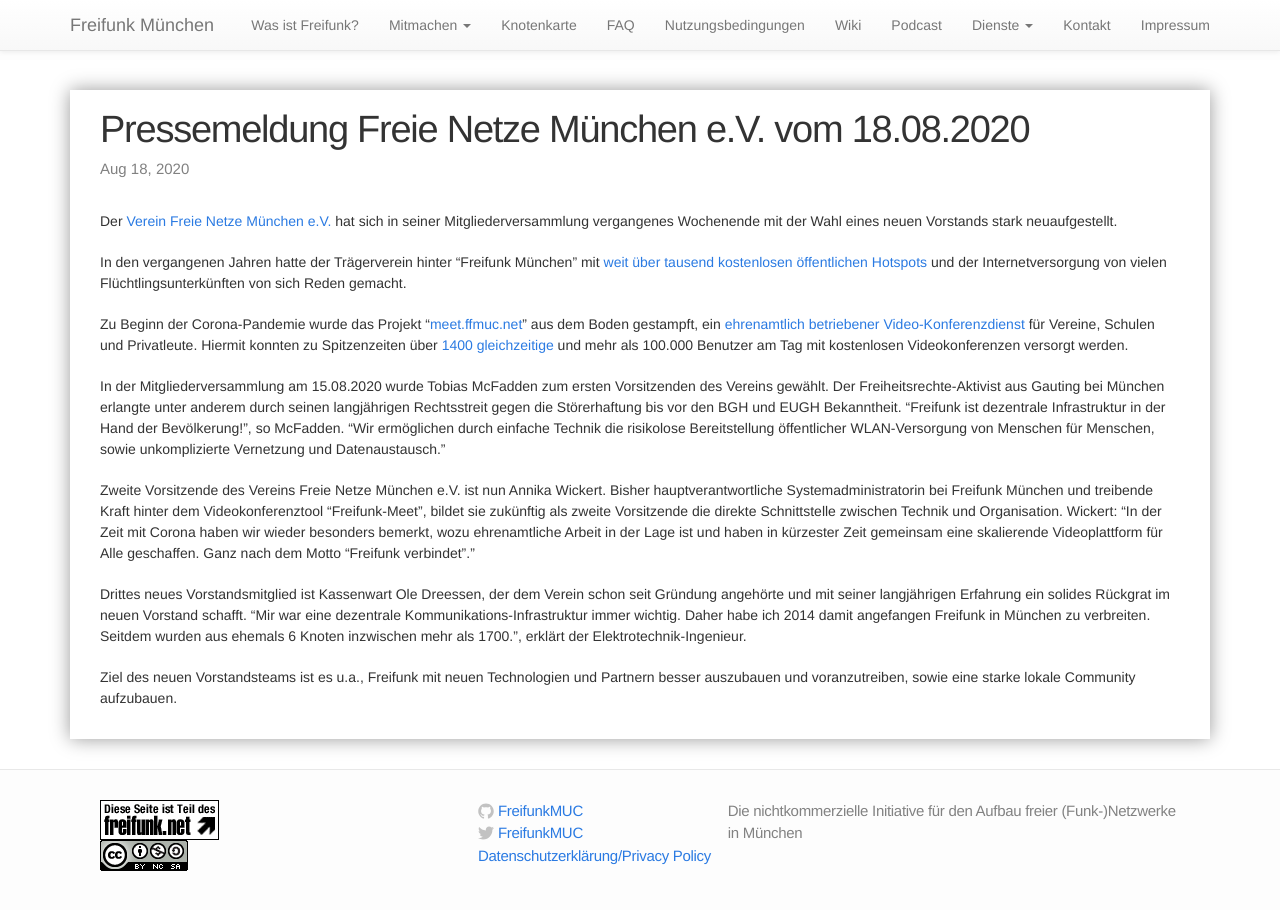
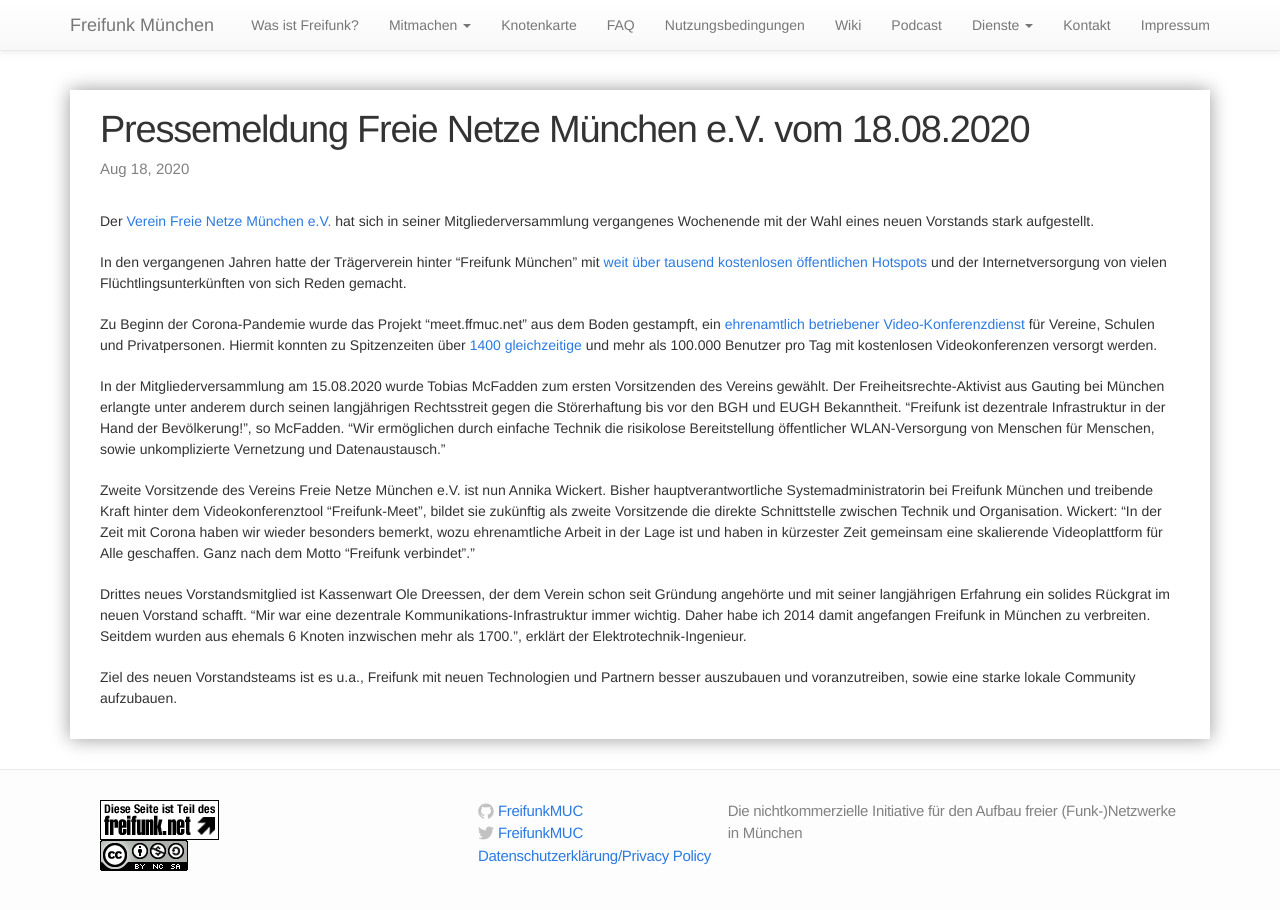
Before and after one commit to freifunkMUC/freifunkmuc.github.io, a Jekyll site: the page built from _posts/2020-08-18-pressemitteilung-fnmuc.markdown, in a window 1280 px wide and 926 px high. Shown: the top 910 px of the window. Built offline with Jekyll 4.4.1, drawn with Linux system fonts in a browser that asks for light colours.

Commit message:
Update 2020-08-18-pressemitteilung-fnmuc.markdown

```diff
--- a/_posts/2020-08-18-pressemitteilung-fnmuc.markdown
+++ b/_posts/2020-08-18-pressemitteilung-fnmuc.markdown
@@ -4,12 +4,11 @@ title:  "Pressemeldung Freie Netze München e.V. vom 18.08.2020"
 date:   2020-08-18 10:43:00
 categories: freifunkmuc
 ---
-
-Der [Verein Freie Netze München e.V.](https://ffmuc.net/wiki/doku.php?id=ev:gruendung) hat sich in seiner Mitgliederversammlung vergangenes Wochenende mit der Wahl eines neuen Vorstands stark neuaufgestellt.
+Der [Verein Freie Netze München e.V.](https://ffmuc.net/wiki/doku.php?id=ev:gruendung) hat sich in seiner Mitgliederversammlung vergangenes Wochenende mit der Wahl eines neuen Vorstands stark aufgestellt.
 
 In den vergangenen Jahren hatte der Trägerverein hinter "Freifunk München" mit [weit über tausend kostenlosen öffentlichen Hotspots](https://map.ffmuc.net) und der Internetversorgung von vielen Flüchtlingsunterkünften von sich Reden gemacht.
 
-Zu Beginn der Corona-Pandemie wurde das Projekt "[meet.ffmuc.net](https://meet.ffmuc.net)" aus dem Boden gestampft, ein [ehrenamtlich betriebener Video-Konferenzdienst](https://ffmuc.net/freifunkmuc/2020/03/23/pressemitteilung_meet/) für Vereine, Schulen und Privatleute. Hiermit konnten zu Spitzenzeiten über [1400 gleichzeitige](https://twitter.com/FreifunkMUC/status/1257248129252044800?s=20) und mehr als 100.000 Benutzer am Tag mit kostenlosen Videokonferenzen versorgt werden.
+Zu Beginn der Corona-Pandemie wurde das Projekt “meet.ffmuc.net” aus dem Boden gestampft, ein [ehrenamtlich betriebener Video-Konferenzdienst](https://ffmuc.net/freifunkmuc/2020/03/23/pressemitteilung_meet/) für Vereine, Schulen und Privatpersonen. Hiermit konnten zu Spitzenzeiten über [1400 gleichzeitige](https://twitter.com/FreifunkMUC/status/1257248129252044800?s=20) und mehr als 100.000 Benutzer pro Tag mit kostenlosen Videokonferenzen versorgt werden.
 
 In der Mitgliederversammlung am 15.08.2020 wurde Tobias McFadden zum ersten Vorsitzenden des Vereins gewählt. Der Freiheitsrechte-Aktivist aus Gauting bei München erlangte unter anderem durch seinen langjährigen Rechtsstreit gegen die Störerhaftung bis vor den BGH und EUGH Bekanntheit.
 "Freifunk ist dezentrale Infrastruktur in der Hand der Bevölkerung!", so McFadden. "Wir ermöglichen durch einfache Technik die risikolose Bereitstellung öffentlicher WLAN-Versorgung von Menschen für Menschen, sowie unkomplizierte Vernetzung und Datenaustausch."
```
